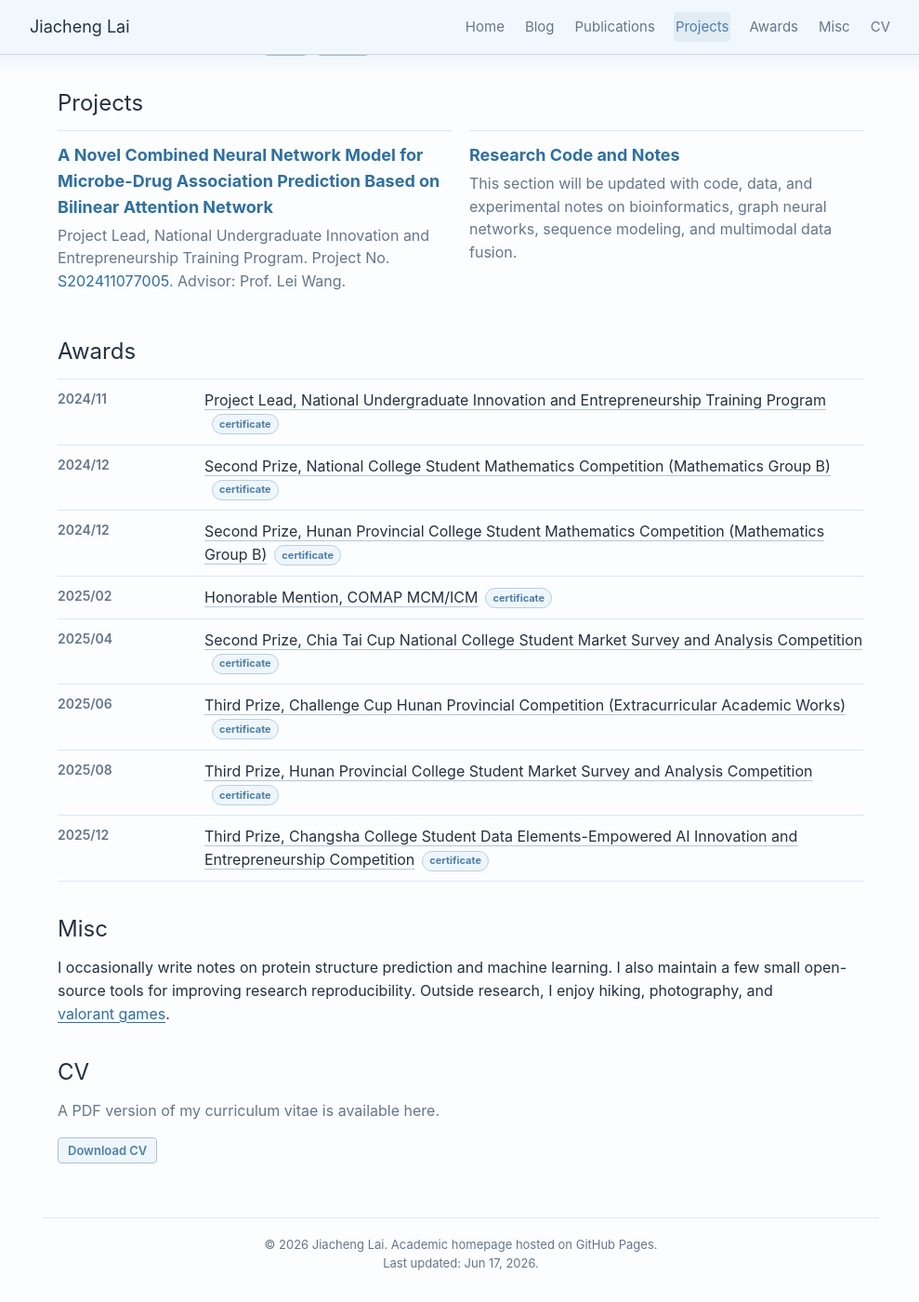
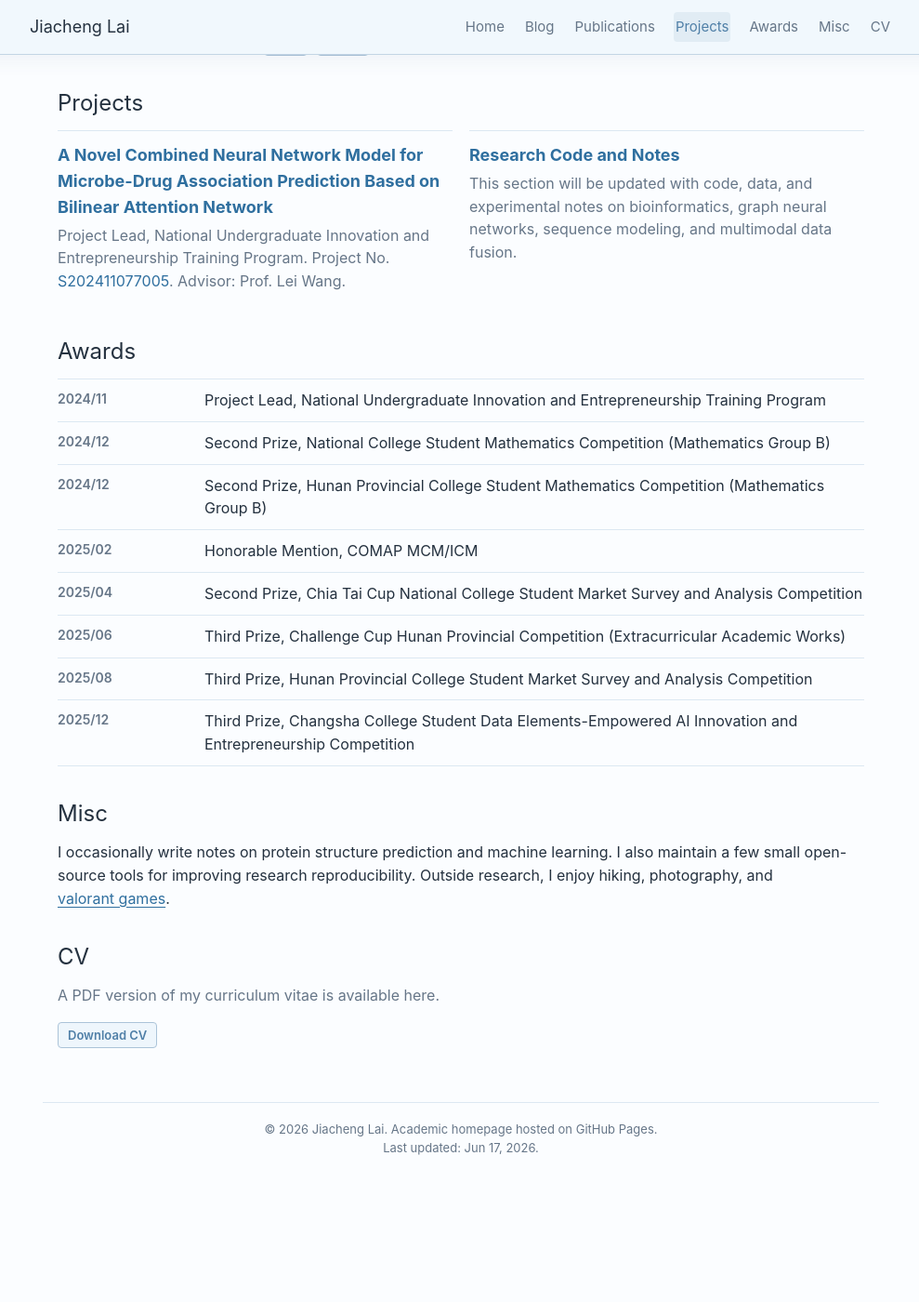
Before and after one commit to jiachenglai/jiachenglai.github.io, a Jekyll site: the page built from index.html, in a window 1280 px wide and 1400 px high, scrolled down 1962 px. Shown: the whole window at 93% size, without its empty margins (144-1133 px from the left). Built offline with Jekyll 4.4.1, drawn with Linux system fonts in a browser that asks for light colours; after the commit the page ends 3238 px from its top, so only the background shows below that.

Commit message:
Remove award certificate images

```diff
--- a/_includes/awards-table.html
+++ b/_includes/awards-table.html
@@ -5,18 +5,7 @@
     {% for award in awards.items %}
       <tr>
         <th scope="row"><time datetime="{{ award.datetime }}">{{ award.date }}</time></th>
-        <td>
-          {% if award.certificate %}
-            <details class="award-certificate">
-              <summary>{{ award.text }}</summary>
-              <figure class="award-certificate-panel">
-                <img src="{{ award.certificate | relative_url }}" alt="{{ award.certificate_alt }}" loading="lazy" />
-              </figure>
-            </details>
-          {% else %}
-            {{ award.text }}
-          {% endif %}
-        </td>
+        <td>{{ award.text }}</td>
       </tr>
     {% endfor %}
   </tbody>
--- a/assets/styles.css
+++ b/assets/styles.css
@@ -355,63 +355,6 @@ section[id] {
   color: var(--global-text);
 }
 
-.award-certificate {
-  width: 100%;
-}
-
-.award-certificate summary {
-  display: inline;
-  color: var(--global-text);
-  cursor: pointer;
-  list-style: none;
-  text-decoration: underline;
-  text-decoration-color: color-mix(in srgb, var(--global-theme) 42%, transparent);
-  text-decoration-thickness: 1px;
-  text-underline-offset: 4px;
-}
-
-.award-certificate summary::-webkit-details-marker {
-  display: none;
-}
-
-.award-certificate summary:hover {
-  color: var(--global-theme);
-}
-
-.award-certificate summary::after {
-  content: "certificate";
-  display: inline-flex;
-  align-items: center;
-  min-height: 20px;
-  margin-left: 8px;
-  padding: 0 7px;
-  border: 1px solid color-mix(in srgb, var(--global-theme) 24%, var(--global-border));
-  border-radius: 999px;
-  background: var(--global-theme-soft);
-  color: var(--global-theme);
-  font-size: 11px;
-  font-weight: 700;
-  text-decoration: none;
-  vertical-align: 1px;
-}
-
-.award-certificate-panel {
-  max-width: 680px;
-  margin: 12px 0 6px;
-}
-
-.award-certificate-panel img {
-  display: block;
-  width: 100%;
-  height: auto;
-  max-height: min(70vh, 520px);
-  object-fit: contain;
-  border: 1px solid var(--global-border);
-  border-radius: 6px;
-  background: #ffffff;
-  box-shadow: var(--shadow);
-}
-
 .timeline-table.compact th,
 .timeline-table.compact td {
   padding-top: 8px;
@@ -746,28 +689,6 @@ section[id] {
     padding-bottom: 16px;
   }
 
-  .award-certificate summary {
-    color: var(--global-text);
-    font-size: 15px;
-    line-height: 1.45;
-  }
-
-  .award-certificate summary::after {
-    display: none;
-  }
-
-  .award-certificate-panel {
-    width: 100%;
-    max-width: 100%;
-    margin: 10px 0 2px;
-  }
-
-  .award-certificate-panel img {
-    width: 100%;
-    max-width: 100%;
-    max-height: 58vh;
-  }
-
   .bibliography {
     padding-left: 18px;
   }
```
Also changed, not shown: _data/awards.yml (+0 -16 lines), assets/img/awards/challenge-cup-hunan-2025.jpg (deleted), assets/img/awards/changsha-data-elements-ai-2025.jpg (deleted), assets/img/awards/chia-tai-cup-2025.jpg (deleted), assets/img/awards/comap-mcm-icm-honorable-mention-2025.jpg (deleted), assets/img/awards/hunan-market-survey-2025.jpg (deleted), assets/img/awards/hunan-math-category-b-2024.jpg (deleted), assets/img/awards/national-innovation-project-2024.png (deleted), assets/img/awards/national-math-category-b-2024.jpg (deleted).
